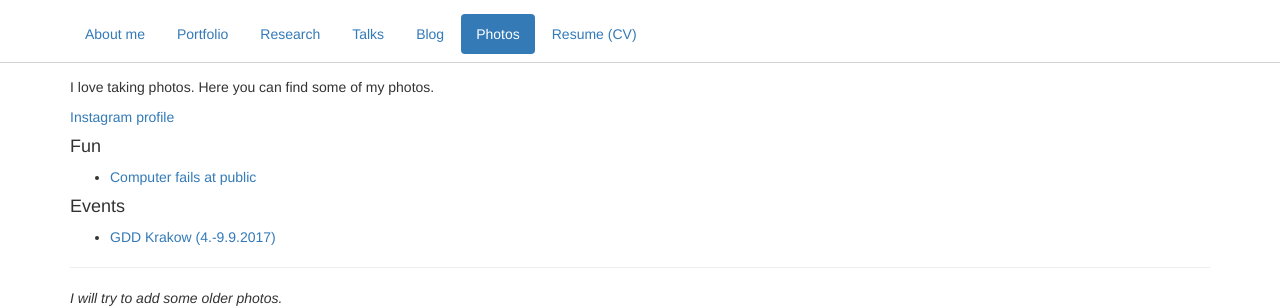
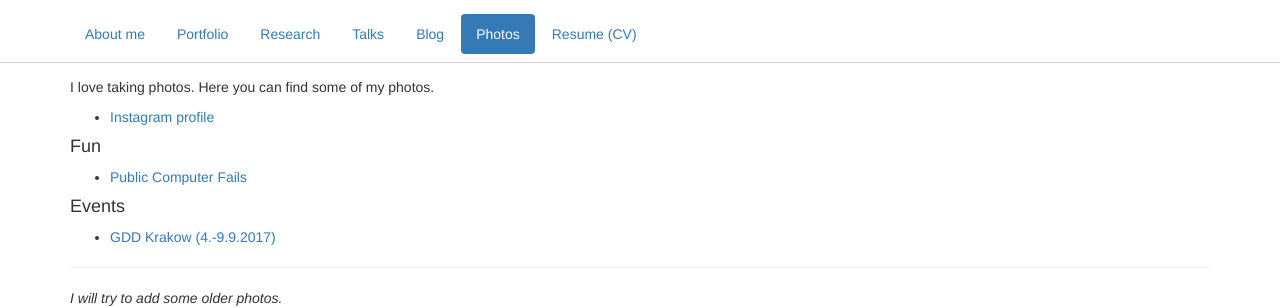
Before and after one commit to tivvit/tivvit.github.io, a Jekyll site: the page built from photos.md, in a window 1280 px wide. Shown: the top 308 px of the page. Built offline with Jekyll 4.4.1, drawn with Linux system fonts in a browser that asks for light colours.

Commit message:
minor fixes and formatting

```diff
--- a/photos.md
+++ b/photos.md
@@ -5,10 +5,10 @@ id: photos
 ---
 I love taking photos. Here you can find some of my photos.
 
-[Instagram profile](https://www.instagram.com/tivvit/)
+* [Instagram profile](https://www.instagram.com/tivvit/)
 
 #### Fun
-* [Computer fails at public](https://goo.gl/photos/ZLWL1uEdRQmAd99u9)
+* [Public Computer Fails](https://goo.gl/photos/ZLWL1uEdRQmAd99u9)
 
 #### Events
 * [GDD Krakow (4.-9.9.2017)](https://photos.app.goo.gl/pnOU5afwMSArHsZx2)
--- a/research.html
+++ b/research.html
@@ -11,8 +11,7 @@ id: research
 </p>
 
 <p>
-    I am a member of <a href="http://cmp.felk.cvut.cz/">CMP
-    Group (Center for Machine Perception)</a>
+    I am a member of <a href="http://cmp.felk.cvut.cz/">CMP Group (Center for Machine Perception)</a>
 </p>
 
 <p><b>Publications</b></p>
```
